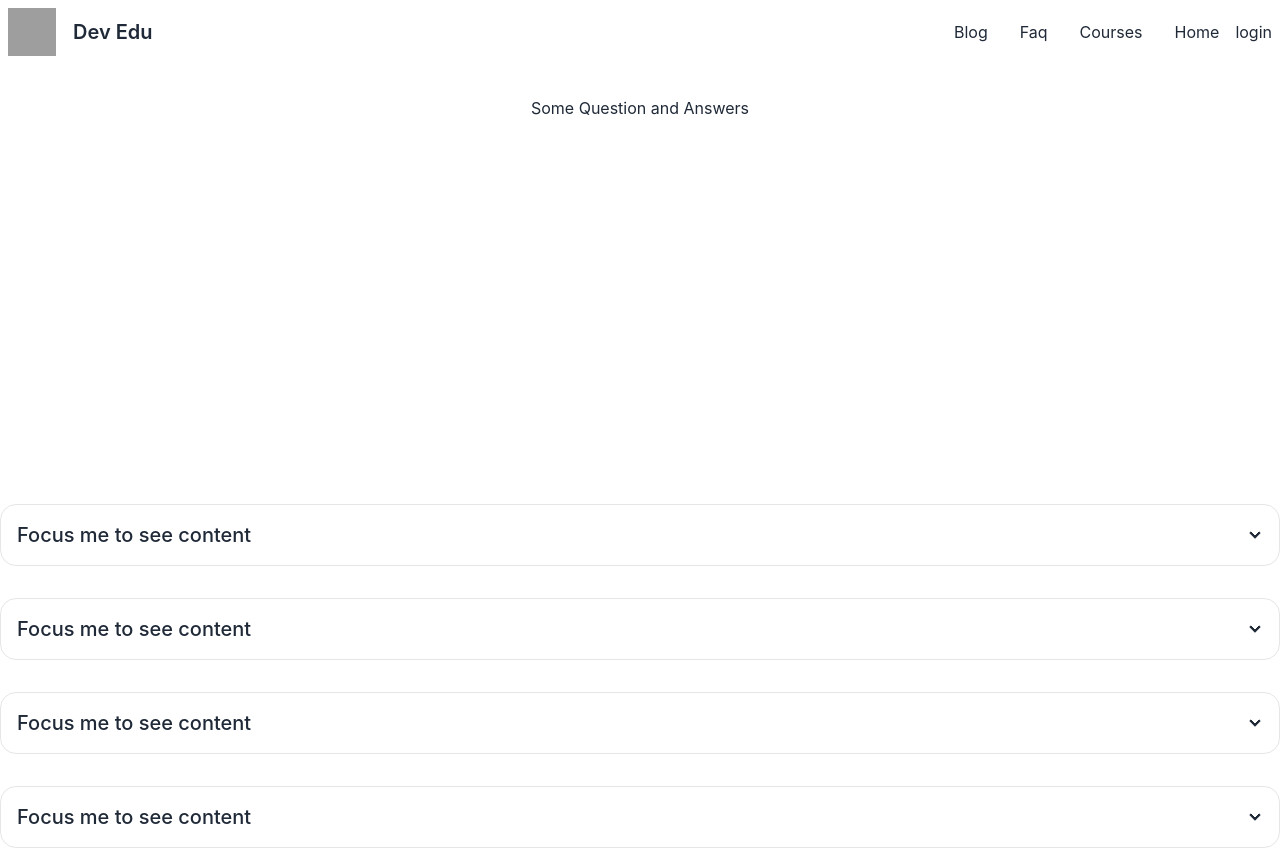
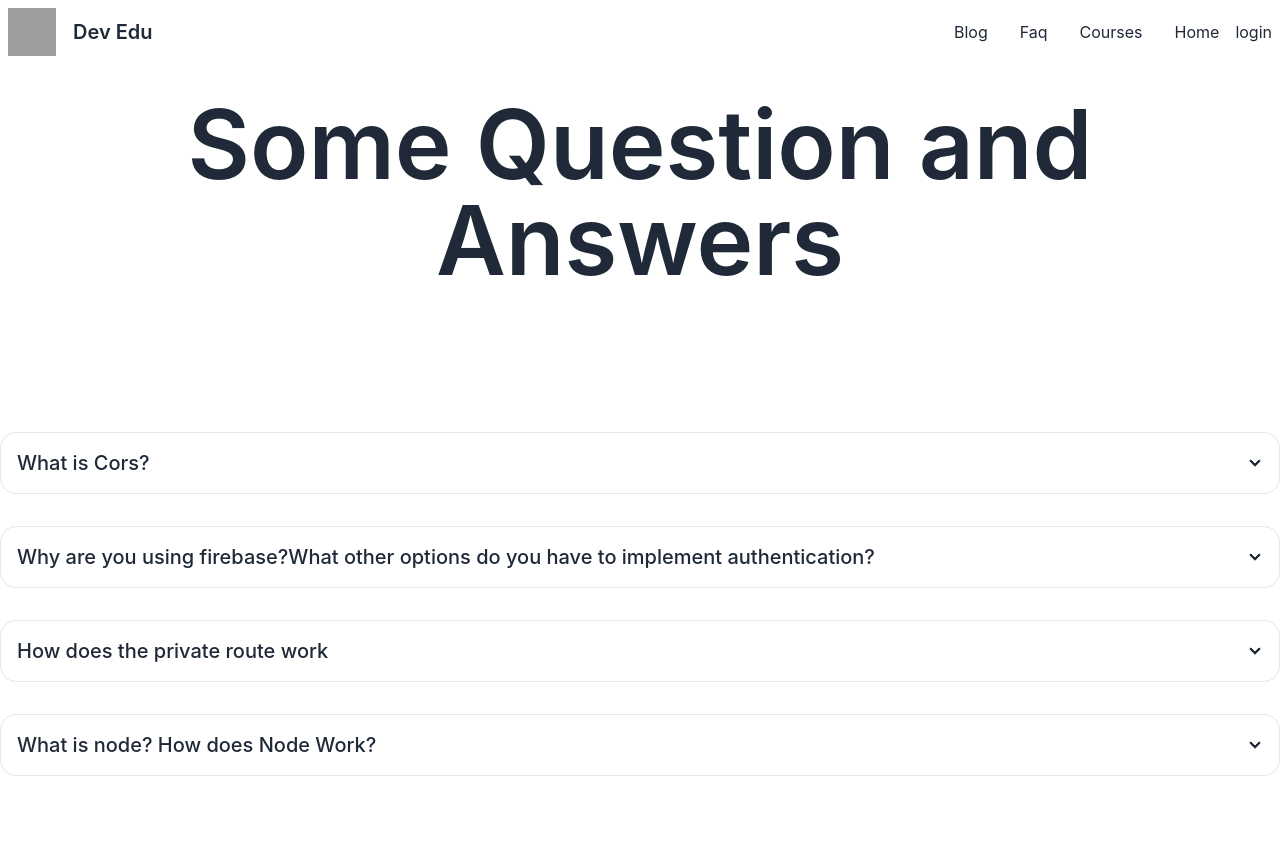
Before and after one commit to Hrittik-Chatterjee/Education-Website, a React (Create React App) app: page /blog in a window 1280 px wide. After the commit the page ends 800 px from the top, so only its background shows below. Built offline with nearby package versions, Linux system fonts and the light colour scheme; no server answers; grey boxes are pictures that could not be loaded.

Commit message:
blog question added

```diff
--- a/public/index.html
+++ b/public/index.html
@@ -24,7 +24,7 @@
       work correctly both with client-side routing and a non-root public URL.
       Learn how to configure a non-root public URL by running `npm run build`.
     -->
-    <title>React App</title>
+    <title>Dev Edu</title>
   </head>
   <body>
     <noscript>You need to enable JavaScript to run this app.</noscript>
--- a/src/Componenets/Blog.js
+++ b/src/Componenets/Blog.js
@@ -3,10 +3,10 @@ import React from 'react';
 const Blog = () => {
     return (
         <div>
-            <p className='text-center my-8'>Some Question and Answers</p>
-            <div tabIndex={0} className="collapse collapse-arrow border border-base-300 bg-base-100 rounded-box mt-96 mb-8">
+            <p className='text-center my-8 text-8xl font-semibold'>Some Question and Answers</p>
+            <div tabIndex={0} className="collapse collapse-arrow border border-base-300 bg-base-100 rounded-box mt-36 mb-8">
                 <div className="collapse-title text-xl font-medium">
-                    Focus me to see content
+                    What is Cors?
                 </div>
                 <div className="collapse-content">
                     <p>tabIndex={0} attribute is necessary to make the div focusable</p>
@@ -14,7 +14,7 @@ const Blog = () => {
             </div>
             <div tabIndex={0} className="collapse collapse-arrow border border-base-300 bg-base-100 rounded-box my-8">
                 <div className="collapse-title text-xl font-medium">
-                    Focus me to see content
+                    Why are you using firebase?What other options do you have to implement authentication?
                 </div>
                 <div className="collapse-content">
                     <p>tabIndex={0} attribute is necessary to make the div focusable</p>
@@ -22,7 +22,7 @@ const Blog = () => {
             </div>
             <div tabIndex={0} className="collapse collapse-arrow border border-base-300 bg-base-100 rounded-box my-8">
                 <div className="collapse-title text-xl font-medium">
-                    Focus me to see content
+                    How does the private route work
                 </div>
                 <div className="collapse-content">
                     <p>tabIndex={0} attribute is necessary to make the div focusable</p>
@@ -30,7 +30,7 @@ const Blog = () => {
             </div>
             <div tabIndex={0} className="collapse collapse-arrow border border-base-300 bg-base-100 rounded-box mt-8">
                 <div className="collapse-title text-xl font-medium">
-                    Focus me to see content
+                    What is node? How does Node Work?
                 </div>
                 <div className="collapse-content">
                     <p>tabIndex={0} attribute is necessary to make the div focusable</p>
```
Also changed, not shown: 1 other file (tests, documents, lock files or other folders).
